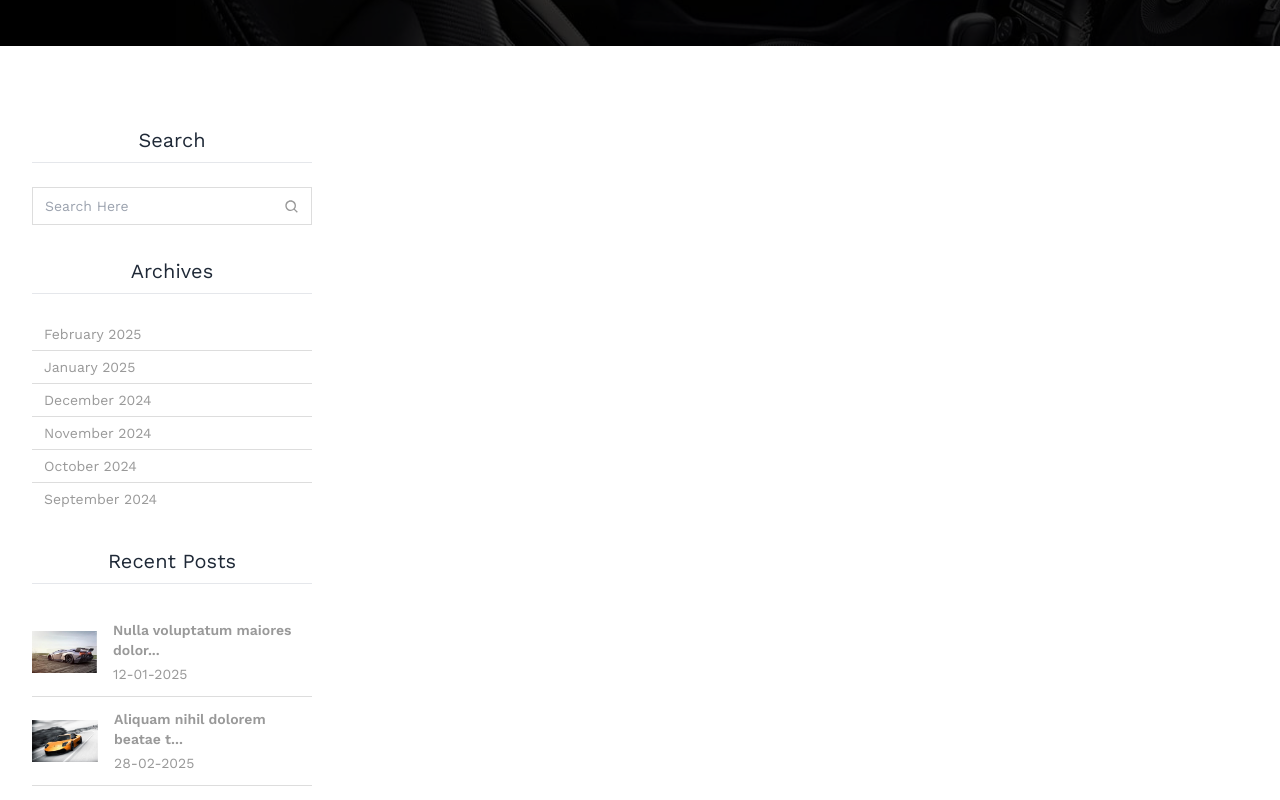
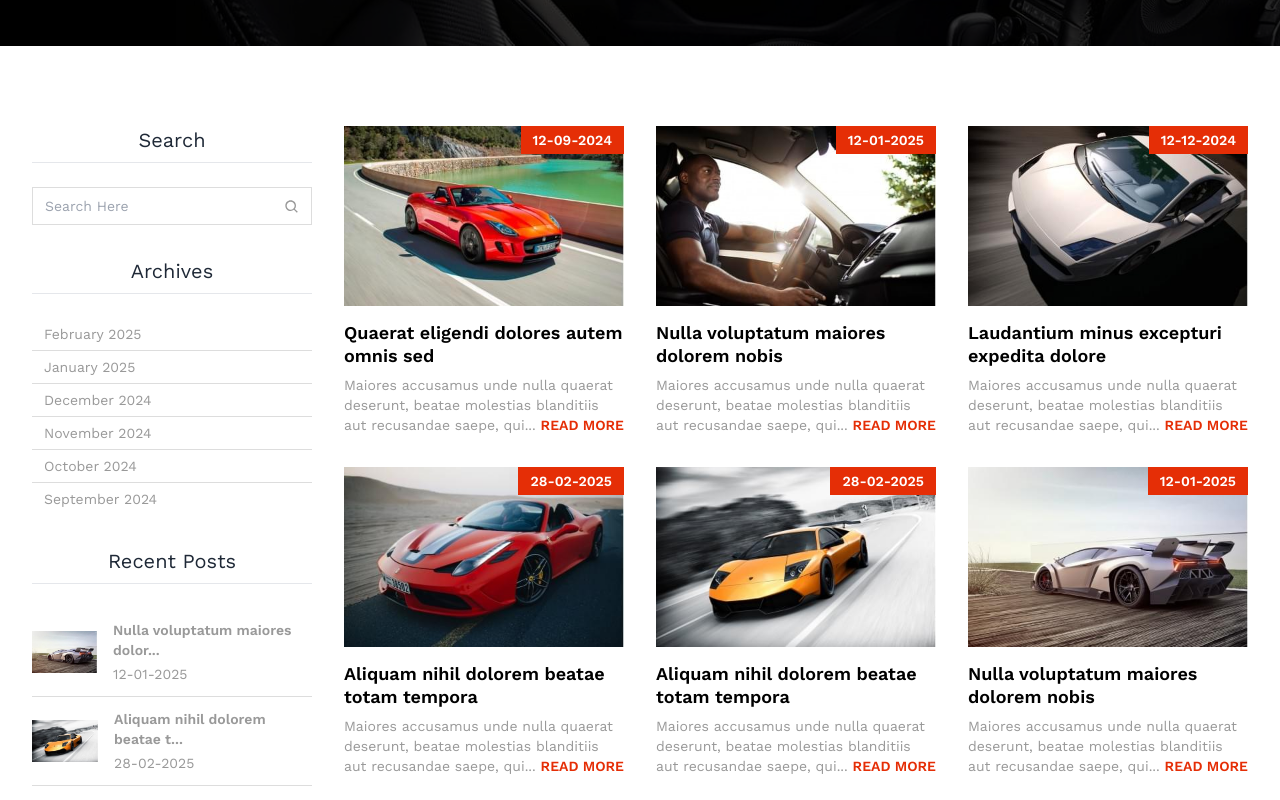
Before and after one commit to shahjalalhazari/Uren-Car-Accessories-Shop, a Next.js app: page /blogs in a window 1280 px wide. Shown: the part 440-1240 px from the top of the page. Built offline with nearby package versions, Linux system fonts and the light colour scheme.

Commit message:
All blogs list & Blogs page metadata added.

```diff
--- a/src/app/blogs/page.js
+++ b/src/app/blogs/page.js
@@ -6,6 +6,13 @@ import RecentBlogs from "@/components/Blogs/RecentBlogs";
 import Tags from "@/components/Blogs/Tags";
 import BrandsList from "@/components/Blogs/BrandsList";
 import CarModels from "@/components/Blogs/CarModels";
+import SingleBlogCard from "@/components/shared/cards/SingleBlogCard";
+import AllBlogsList from "@/components/Blogs/AllBlogsList";
+
+export const metadata = {
+  title: "Blogs",
+  keywords: ["car", "parts", "car parts", "car accessories", "toyota"]
+};
 
 const BlogsPage = () => {
   return (
@@ -37,7 +44,7 @@ const BlogsPage = () => {
 
           {/* Right Side (All Products List) */}
           <div className="col-span-3">
-
+            <AllBlogsList allBlogs={blogs}/>
           </div>
         </div>
       </div>
--- /dev/null
+++ b/src/components/Blogs/AllBlogsList.jsx
@@ -0,0 +1,13 @@
+import SingleBlogCard from '../shared/cards/SingleBlogCard';
+
+const AllBlogsList = ({allBlogs}) => {
+  return (
+    <div className="grid grid-cols-3 gap-8">
+      {allBlogs.map((blog) => (
+        <SingleBlogCard blog={blog} key={blog.id} />
+      ))}
+    </div>
+  );
+};
+
+export default AllBlogsList;
```
